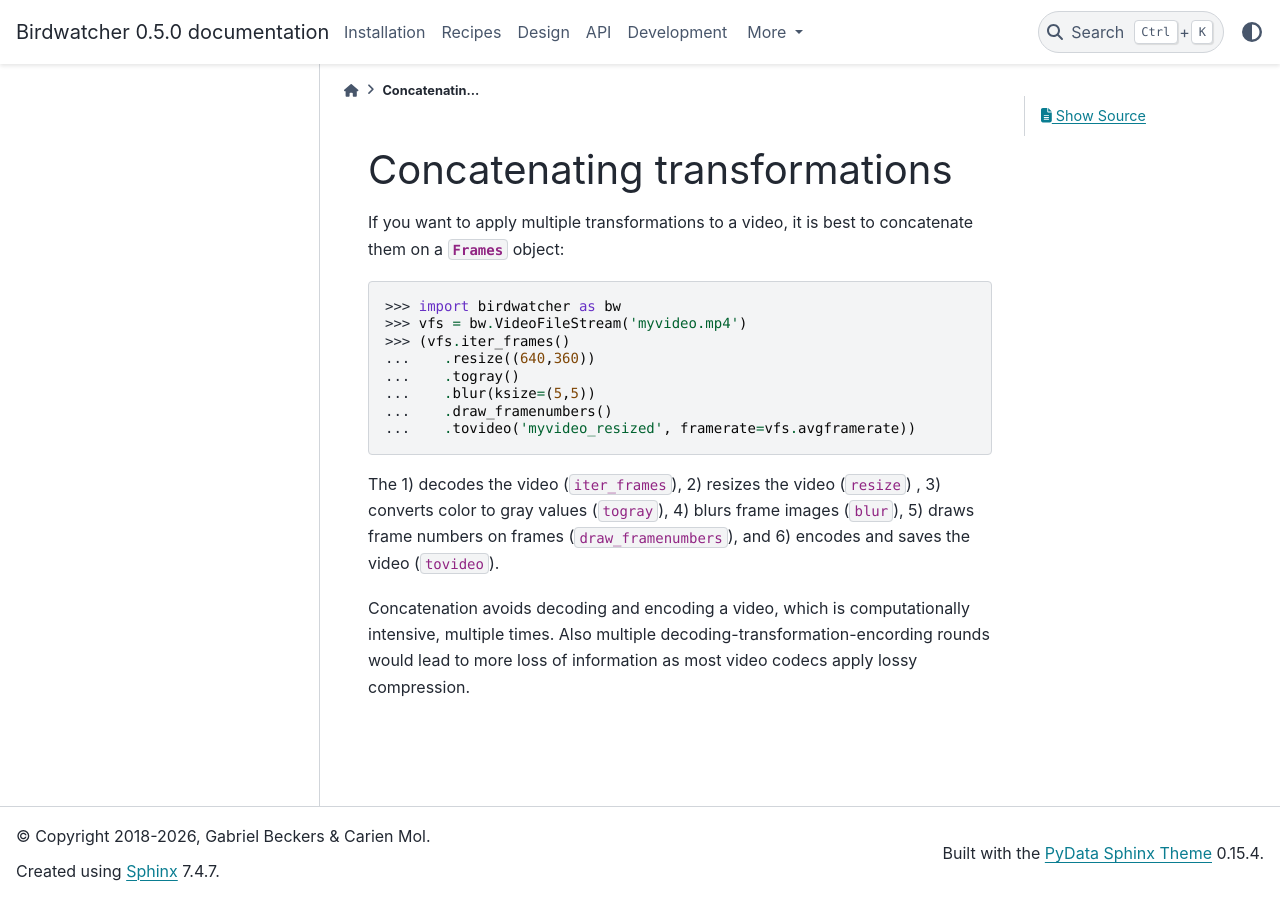
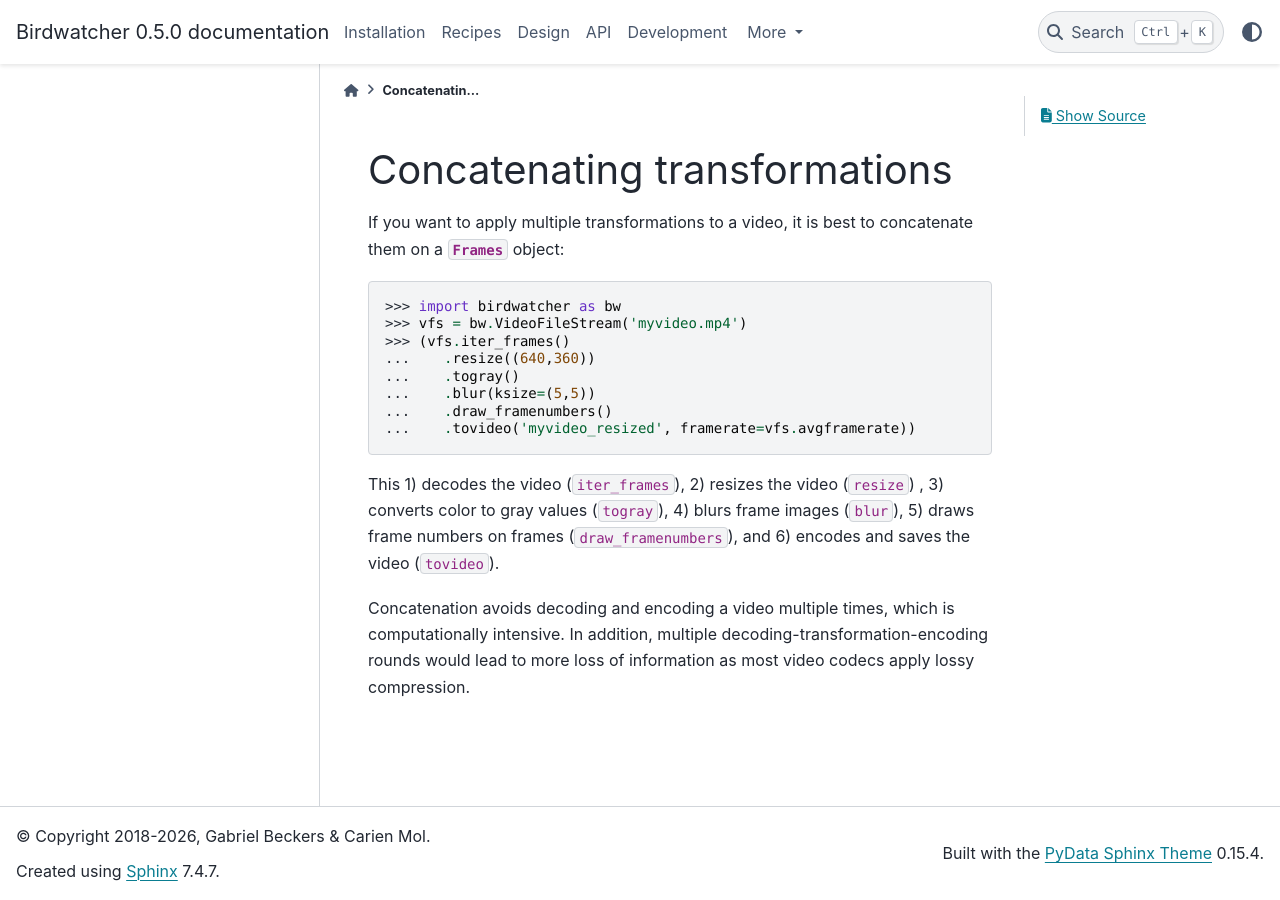
Before and after one commit to gbeckers/Birdwatcher, a Sphinx documentation site: the page built from docs/recipes/concatenatingtransformations.rst, in a window 1280 px wide. Built offline with Sphinx 7.4.7 and the PyData theme 0.15.4, drawn with Linux system fonts in a browser that asks for light colours.

Commit message:
improve wording concatenation

```diff
--- a/docs/recipes/concatenatingtransformations.rst
+++ b/docs/recipes/concatenatingtransformations.rst
@@ -17,12 +17,10 @@ concatenate them on a :class:`Frames` object:
     ...    .draw_framenumbers()
     ...    .tovideo('myvideo_resized', framerate=vfs.avgframerate))
 
-The 1) decodes the video (``iter_frames``), 2) resizes the video (``resize``)
+This 1) decodes the video (``iter_frames``), 2) resizes the video (``resize``)
 , 3) converts color to gray values (``togray``), 4) blurs frame images
 (``blur``), 5) draws frame numbers on frames (``draw_framenumbers``), and 6)
 encodes and saves the video (``tovideo``).
 
-Concatenation avoids decoding and encoding a video, which is computationally
-intensive, multiple times. Also multiple decoding-transformation-encording
-rounds would lead to more loss of information as most video codecs apply lossy
-compression.
+Concatenation avoids decoding and encoding a video multiple times, which is computationally
+intensive. In addition, multiple decoding-transformation-encoding rounds would lead to more loss of information as most video codecs apply lossy compression.
```
